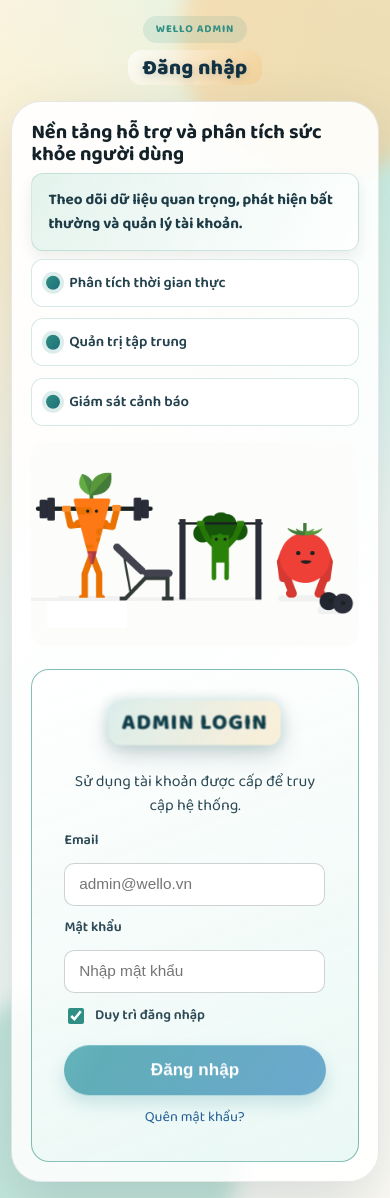
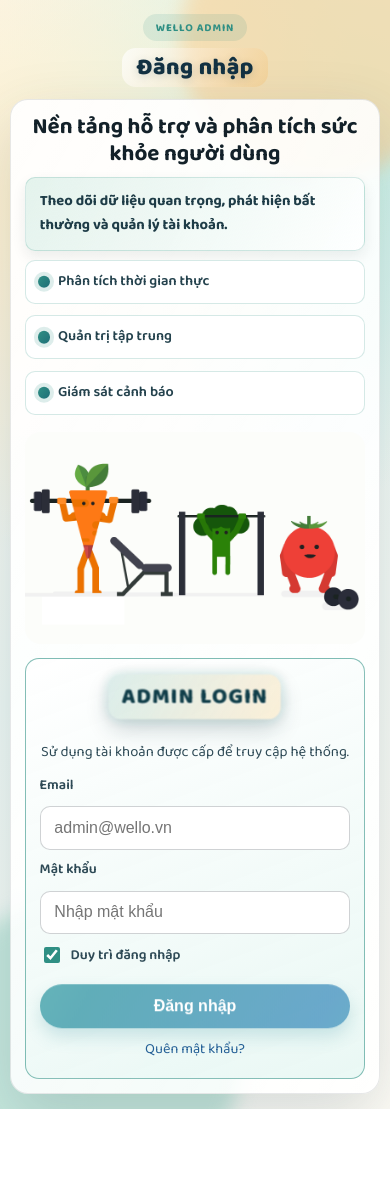
Before and after one commit to nguyenhoang352004/wello-admin, a React (Vite) app: page / in a window 390 px wide. After the commit the page ends 1109 px from the top, so only its background shows below. Built offline with nearby package versions, Linux system fonts and the light colour scheme.

Commit message:
reponsive

```diff
--- a/src/App.tsx
+++ b/src/App.tsx
@@ -1,4 +1,4 @@
-import AdminLoginPage from './pages/AdminLoginPage'
+import AdminLoginPage from './pages/Login/AdminLoginPage'
 
 function App() {
   return <AdminLoginPage />
--- a/src/pages/AdminLoginPage.css
+++ b/src/pages/Login/AdminLoginPage.css
@@ -524,17 +524,161 @@
 }
 
 @media (max-width: 920px) {
+  .admin-shell {
+    width: min(760px, 100%);
+  }
+
   .hero-body {
     grid-template-columns: 1fr;
+    gap: 1.1rem;
+    padding: 2rem;
+  }
+
+  .brand-panel,
+  .login-panel {
+    max-width: 620px;
+    width: 100%;
+    margin-inline: auto;
+  }
+
+  .preview-media {
+    width: min(420px, 100%);
+  }
+}
+
+@media (max-width: 720px) {
+  .login-page {
+    padding: 1.15rem 0.78rem;
+  }
+
+  .hero-head {
+    margin-bottom: 0.75rem;
+  }
+
+  .hero-body {
+    border-radius: 22px;
+    padding: 1.05rem;
+  }
+
+  .brand-panel {
+    gap: 0.55rem;
+  }
+
+  .brand-panel h2 {
+    text-align: center;
+    line-height: 1.2;
+  }
+
+  .brand-copy {
+    max-width: 100%;
+    font-size: 0.92rem;
+    padding: 0.78rem 0.86rem;
+  }
+
+  .feature-list {
+    max-width: 100%;
+  }
+
+  .feature-list p {
+    font-size: 0.9rem;
+    padding: 0.68rem 0.82rem 0.68rem 2.15rem;
+  }
+
+  .preview-media {
+    width: min(360px, 100%);
+  }
+
+  .login-panel {
+    padding: 1.35rem 1rem;
+  }
+
+  .login-panel h3 {
+    margin-bottom: 0.55rem;
+  }
+
+  .panel-subtitle {
+    font-size: 0.92rem;
+  }
+
+  .login-form {
+    gap: 0.62rem;
+  }
+
+  .login-form button {
+    width: 100%;
   }
 }
 
 @media (max-width: 540px) {
   .login-page {
-    padding: 1rem 0.7rem;
+    padding: 0.9rem 0.6rem;
+  }
+
+  .hero-head h1 {
+    font-size: clamp(1.15rem, 6.4vw, 1.45rem);
   }
 
   .hero-body {
-    padding: 1.2rem;
+    padding: 0.9rem;
+    border-radius: 18px;
+    gap: 0.85rem;
+  }
+
+  .brand-panel h2 {
+    font-size: clamp(1.12rem, 6vw, 1.4rem);
+  }
+
+  .brand-copy,
+  .feature-list p {
+    border-radius: 10px;
+  }
+
+  .feature-list p {
+    padding: 0.64rem 0.78rem 0.64rem 2rem;
+  }
+
+  .feature-list p::before {
+    width: 0.78rem;
+    height: 0.78rem;
+    left: 0.74rem;
+  }
+
+  .login-panel {
+    padding: 1.1rem 0.85rem;
+    border-radius: 14px;
+  }
+
+  .login-form input[type='email'],
+  .login-form input[type='password'] {
+    font-size: 16px;
+  }
+
+  .login-form button {
+    padding: 0.82rem 1rem;
+    font-size: 1rem;
   }
 }
+
+@media (max-width: 380px) {
+  .eyebrow {
+    font-size: 0.62rem;
+    letter-spacing: 0.06em;
+  }
+
+  .hero-body {
+    padding: 0.8rem;
+  }
+
+  .brand-copy {
+    font-size: 0.88rem;
+    line-height: 1.5;
+  }
+
+  .feature-list p {
+    font-size: 0.86rem;
+  }
+
+  .login-panel h3 {
+    font-size: clamp(1.15rem, 7vw, 1.3rem);
+  }
+}
--- a/src/pages/AdminLoginPage.tsx
+++ b/src/pages/Login/AdminLoginPage.tsx
@@ -1,5 +1,5 @@
 import './AdminLoginPage.css'
-import loginHealthGif from '../assets/img/download.gif'
+import loginHealthGif from '../../assets/img/download.gif'
 
 function AdminLoginPage() {
   return (
```
